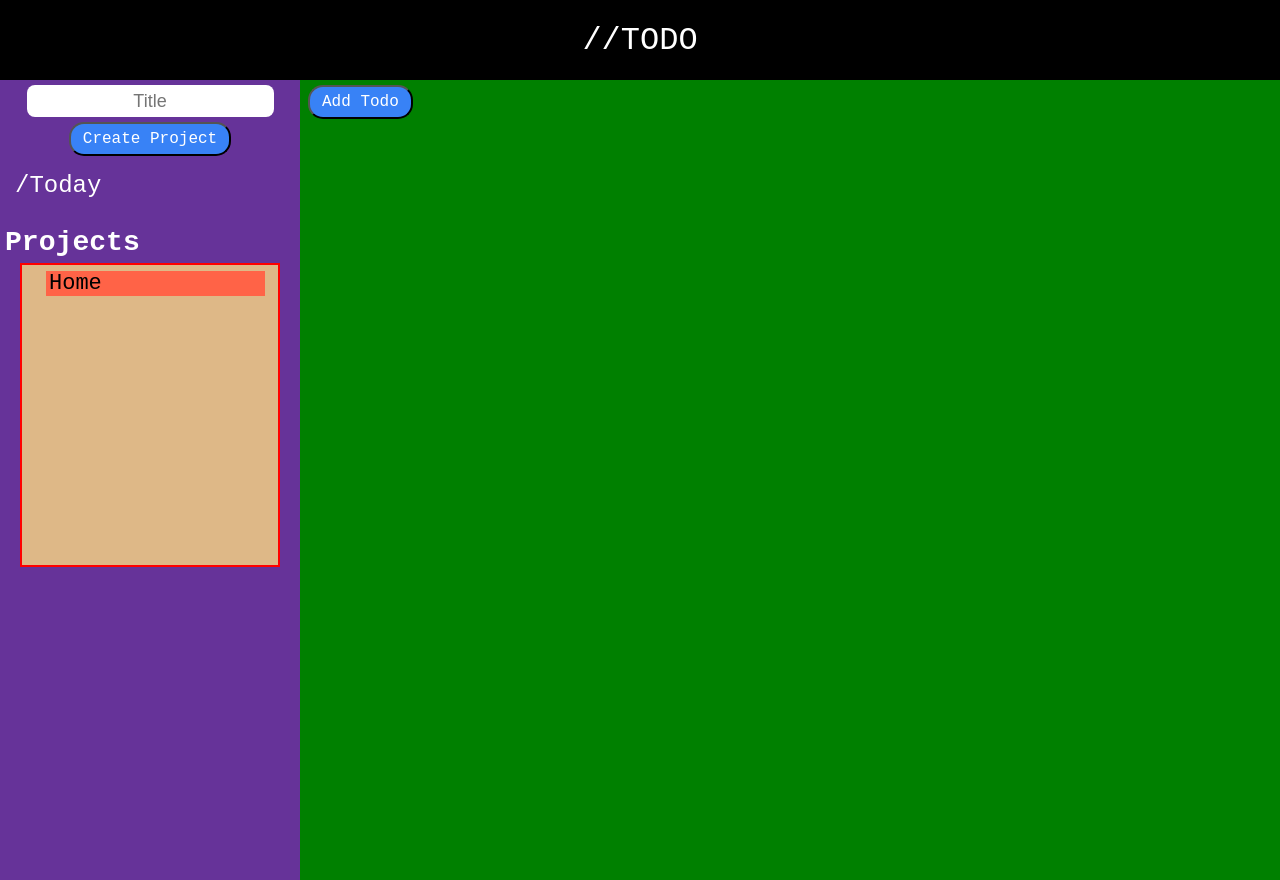
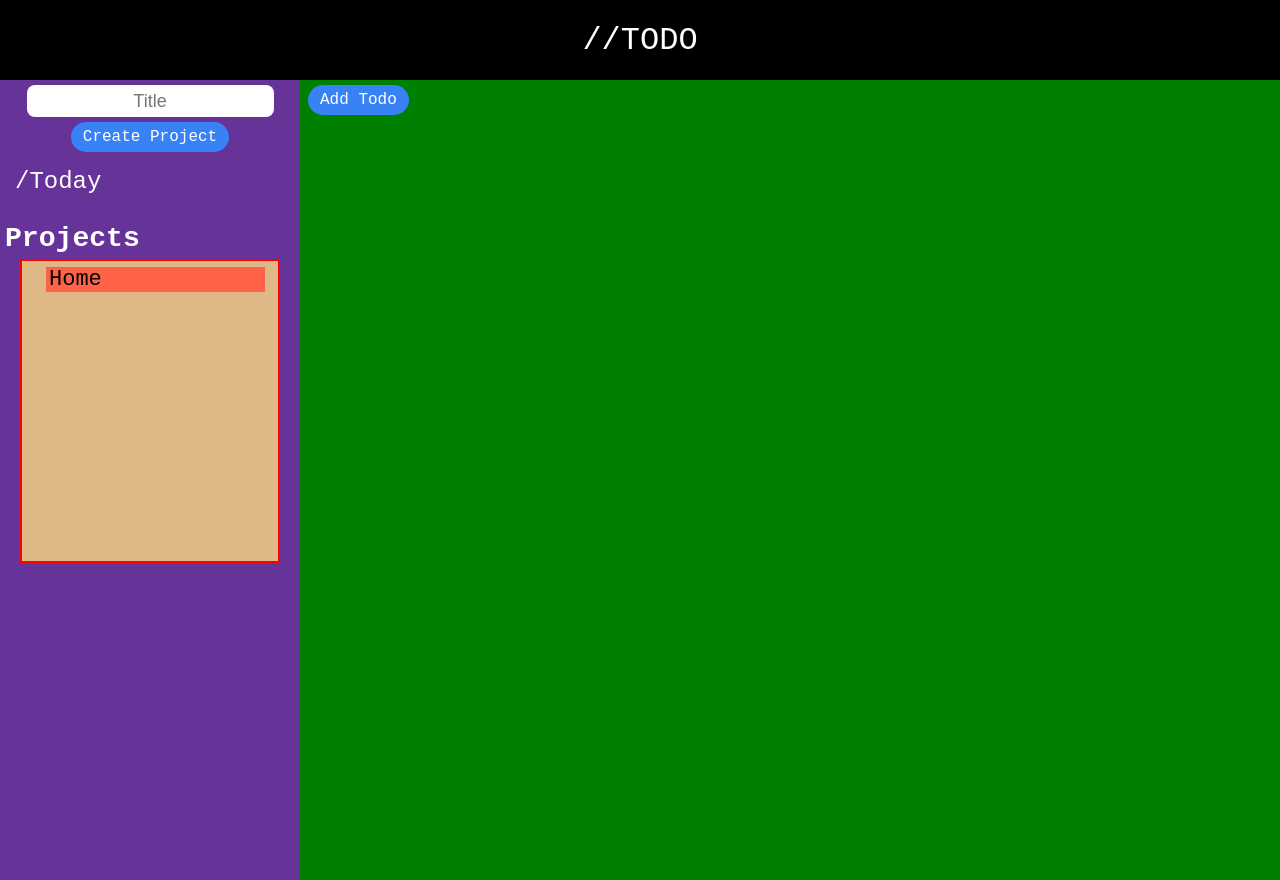
Before and after one commit to Rif-7/todo-app, a website built with webpack: page src/template.html in a window 1280 px wide. Built offline with nearby package versions, Linux system fonts and the light colour scheme.

Commit message:
changed button styling

```diff
--- a/src/style.css
+++ b/src/style.css
@@ -56,10 +56,12 @@ body {
 .create-btn {
     font-family: monospace;
     font-size: 16px;
+    font-weight: 500;
     color: white;
     padding: 6px 12px;
     background-color: #3882F6;
     border-radius: 15px;
+    border: 0px;
 }
 
 .project {
```
Also changed, not shown: dist/main.bundle.js.
